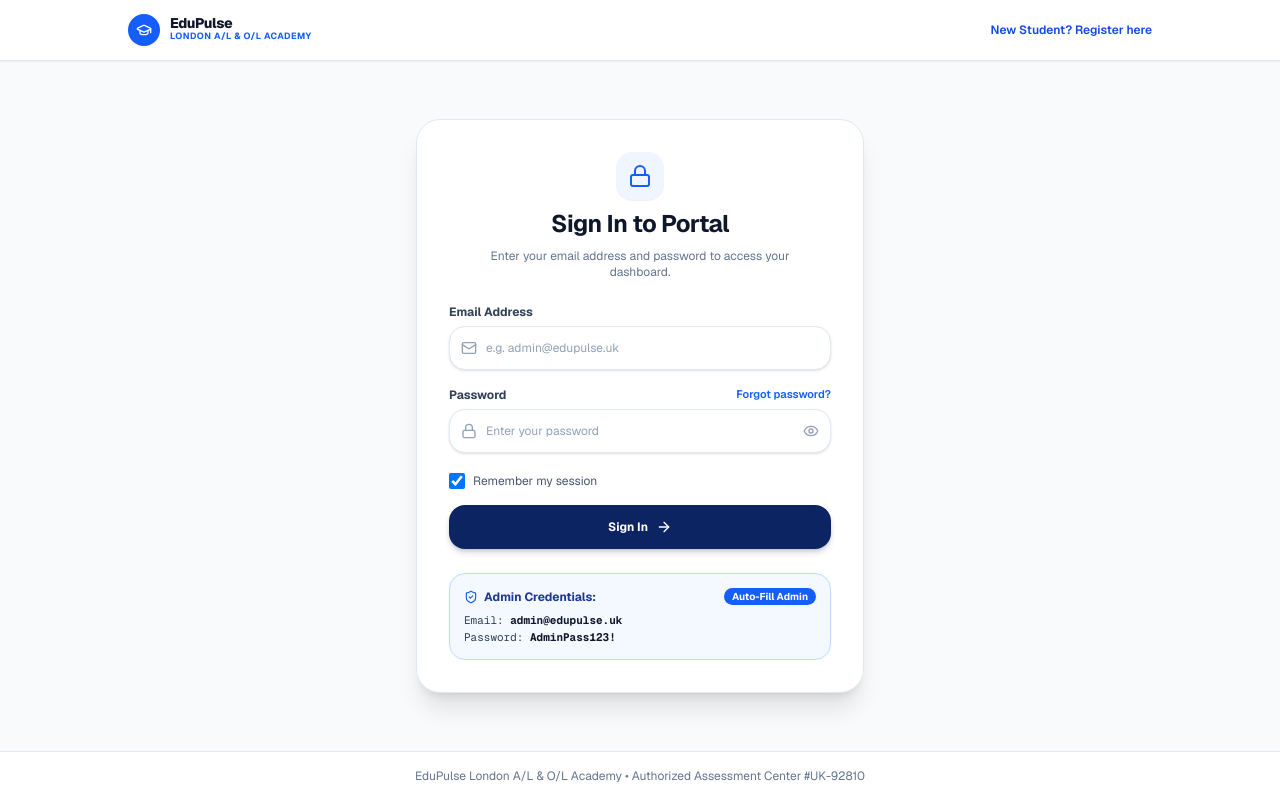
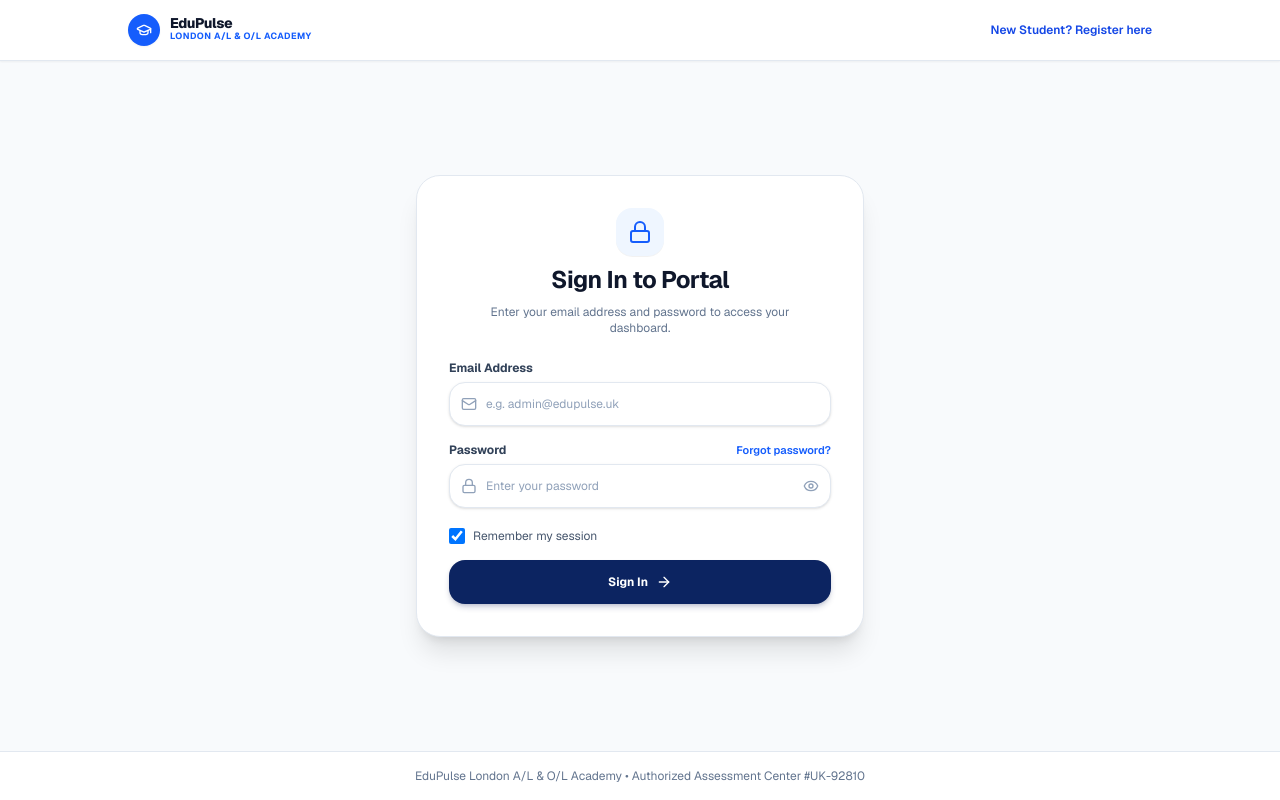
Before and after one commit to yashan223/lms, a Next.js app: page /login in a window 1280 px wide. Built offline with nearby package versions, Linux system fonts and the light colour scheme.

Commit message:
fix: remove displayed credentials box from login page and sync .env

```diff
--- a/app/login/page.tsx
+++ b/app/login/page.tsx
@@ -202,30 +202,6 @@ export default function LoginPage() {
                 )}
               </Button>
             </form>
-
-            {/* Admin Credentials */}
-            <div className="p-3.5 rounded-2xl bg-blue-50/70 border border-blue-200 text-xs text-slate-600 space-y-2">
-              <div className="flex items-center justify-between">
-                <span className="font-bold text-blue-900 flex items-center gap-1.5">
-                  <ShieldCheck className="w-3.5 h-3.5 text-blue-600" />
-                  <span>Admin Credentials:</span>
-                </span>
-                <button
-                  type="button"
-                  onClick={() => {
-                    setEmail("admin@edupulse.uk");
-                    setPassword("AdminPass123!");
-                  }}
-                  className="px-2 py-0.5 rounded-md bg-blue-600 hover:bg-blue-700 text-white font-bold text-[10px] cursor-pointer transition-colors"
-                >
-                  Auto-Fill Admin
-                </button>
-              </div>
-              <div className="font-mono text-[11px] text-slate-700 space-y-0.5">
-                <div>Email: <strong className="text-slate-900">admin@edupulse.uk</strong></div>
-                <div>Password: <strong className="text-slate-900">AdminPass123!</strong></div>
-              </div>
-            </div>
           </div>
         </div>
       </main>
```
